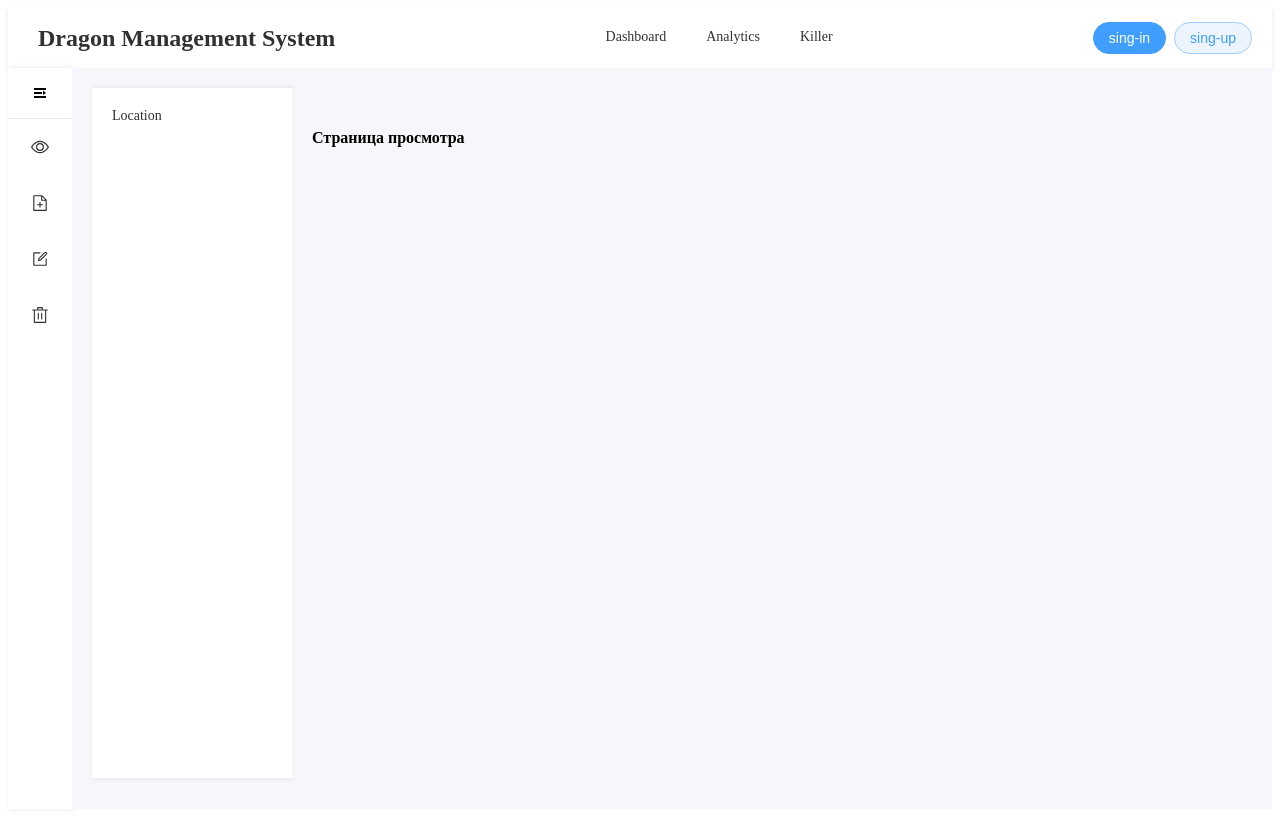
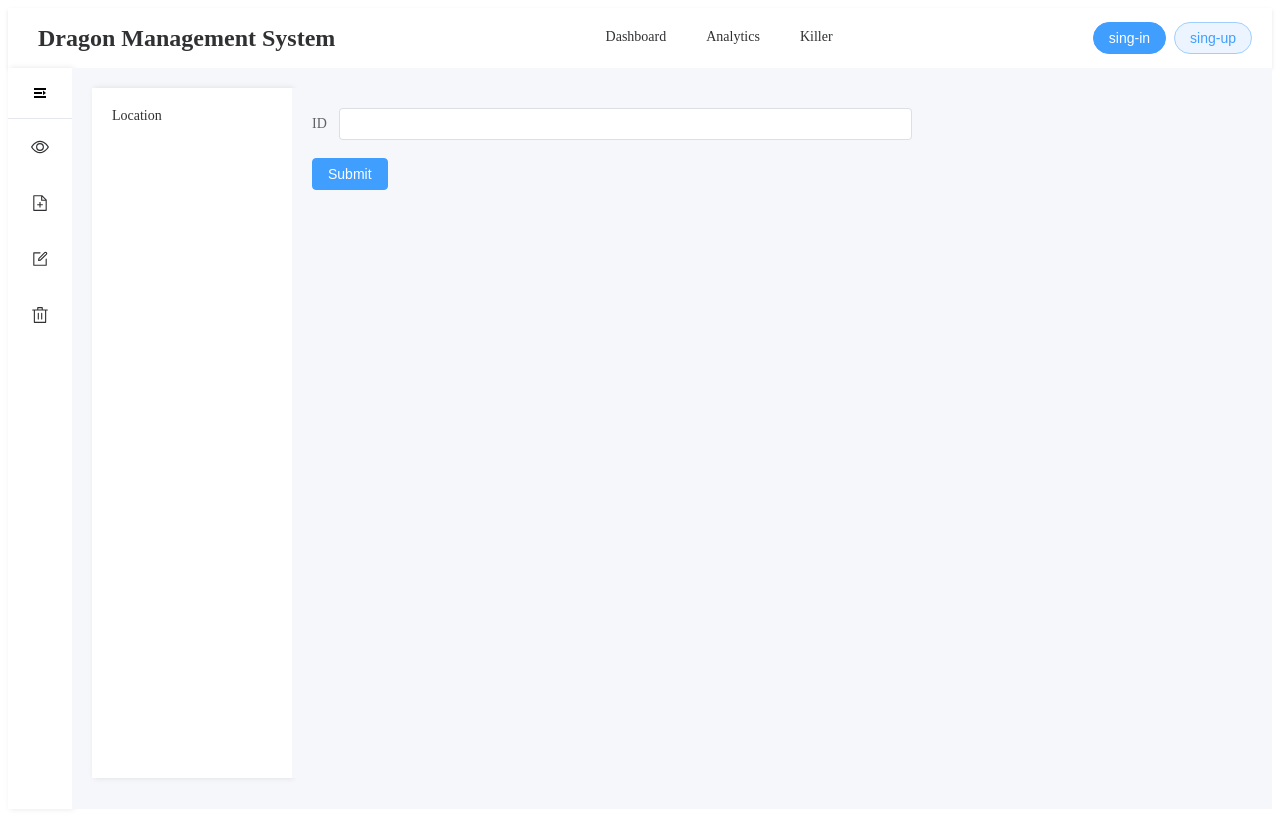
Before and after one commit to Luhter1/isLab1, a Vue app in the folder frontend/: page /view in a window 1280 px wide. Built offline with nearby package versions, Linux system fonts and the light colour scheme.

Commit message:
add view for Location

```diff
--- /dev/null
+++ b/frontend/src/components/Location/Card.vue
@@ -0,0 +1,26 @@
+<script lang="ts" setup>
+import { LocationDto } from '@/interfaces/dto/locations/LocationDto'
+
+interface Props {
+  obj: LocationDto
+}
+const props = defineProps<Props>()
+const data = props.obj
+</script>
+
+<template>
+  <el-card style="max-width: 480px">
+    <template #header>
+      <div class="card-header">
+        <span>Location</span>
+      </div>
+    </template>
+    <p :key="data.id" class="text item">{{ 'ID: ' + data.id }}</p>
+    <template #footer>
+        <p :key="data.x" class="text item">{{ 'X: ' + data.x }}</p>
+        <p :key="data.y" class="text item">{{ 'Y: ' + data.y }}</p>
+        <p :key="data.z" class="text item">{{ 'Z: ' + data.z }}</p>
+        <p :key="data.createdBy.username " class="text item">{{ 'Creator: ' + data.createdBy.username }}</p>
+    </template>
+  </el-card>
+</template>
--- a/frontend/src/components/Location/View.vue
+++ b/frontend/src/components/Location/View.vue
@@ -1,6 +1,64 @@
+<script lang="ts" setup>
+import { reactive, ref } from 'vue'
+import { getLocation } from '@/services/LocationService'
+import type { FormInstance, FormRules } from 'element-plus'
+import { LocationDto } from '@/interfaces/dto/locations/LocationDto'
+import cardLocation from './Card.vue'
+
+interface ViewId {
+  id: number;
+}
+const getData = ref<LocationDto>()
+
+const ruleFormRef = ref<FormInstance>()
+const view = reactive<ViewId>({
+  id: null
+});
+
+const validateId = (rule: any, value: number, callback: any) => {
+  if (!value) {
+    return callback(new Error('Input ID'))
+  }
+  if (value < 1) {
+    return callback(new Error('ID must be greater than 0'))
+  }
+  callback()
+}
+
+const rules = reactive<FormRules<ViewId>>({
+  id: [
+    { validator: validateId, trigger: 'blur' },
+  ]
+})
+
+const submitForm = async (formEl: FormInstance | undefined) => {
+  if (!formEl) return
+  await formEl.validate(async (valid) => {
+    if (valid) {
+      getData.value = await getLocation(view.id)
+    }
+  })
+}
+</script>
+
 <template>
-  <div>
-    <h1>Страница просмотра</h1>
-    <!-- Содержимое для создания -->
-  </div>
+  <el-form
+    ref="ruleFormRef"
+    style="max-width: 600px"
+    :model="view"
+    :rules="rules"
+    label-width="auto"
+  >
+
+    <el-form-item label="ID" prop="id">
+      <el-input v-model="view.id" type="number"/>
+    </el-form-item>
+
+    <el-form-item>
+      <el-button type="primary" @click="submitForm(ruleFormRef)">Submit</el-button>
+    </el-form-item>
+
+  </el-form>
+
+  <cardLocation :obj="getData" v-if="getData"/>
 </template>
```
